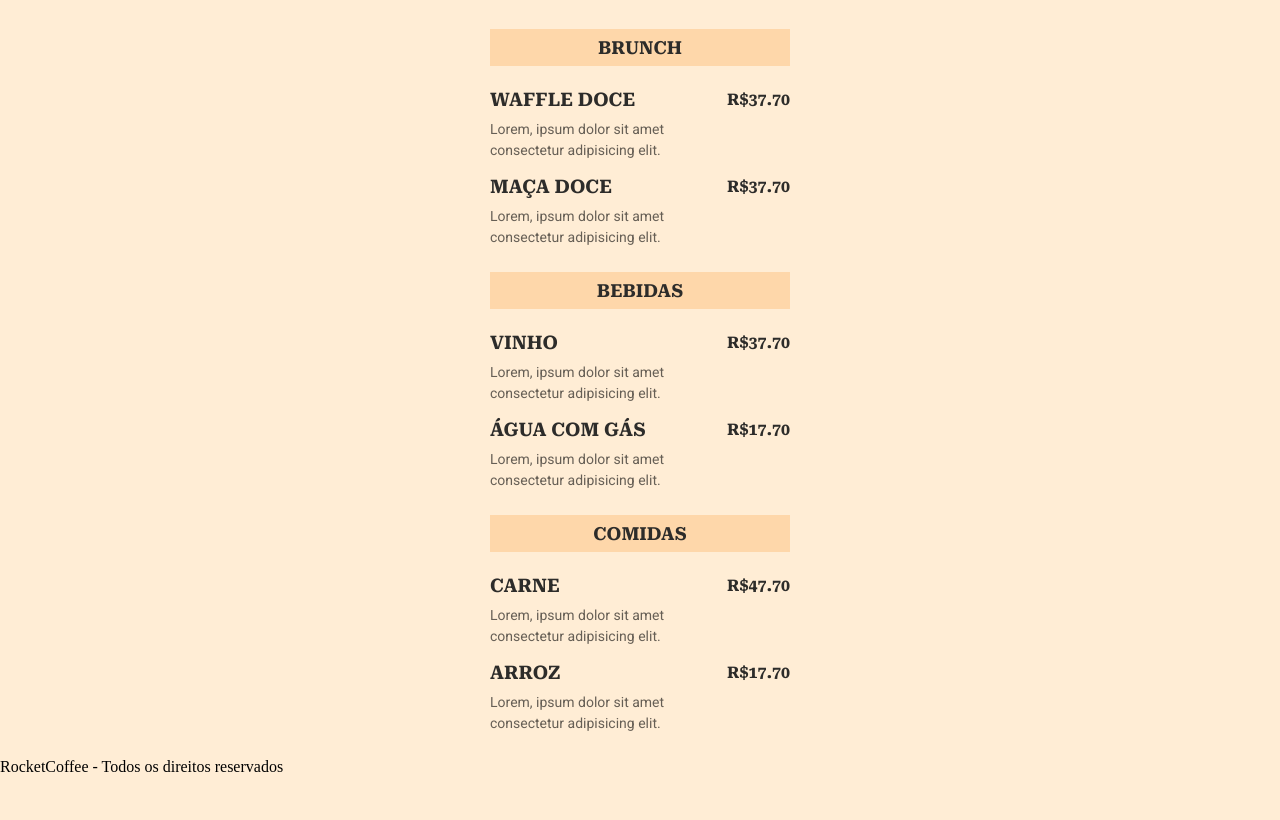
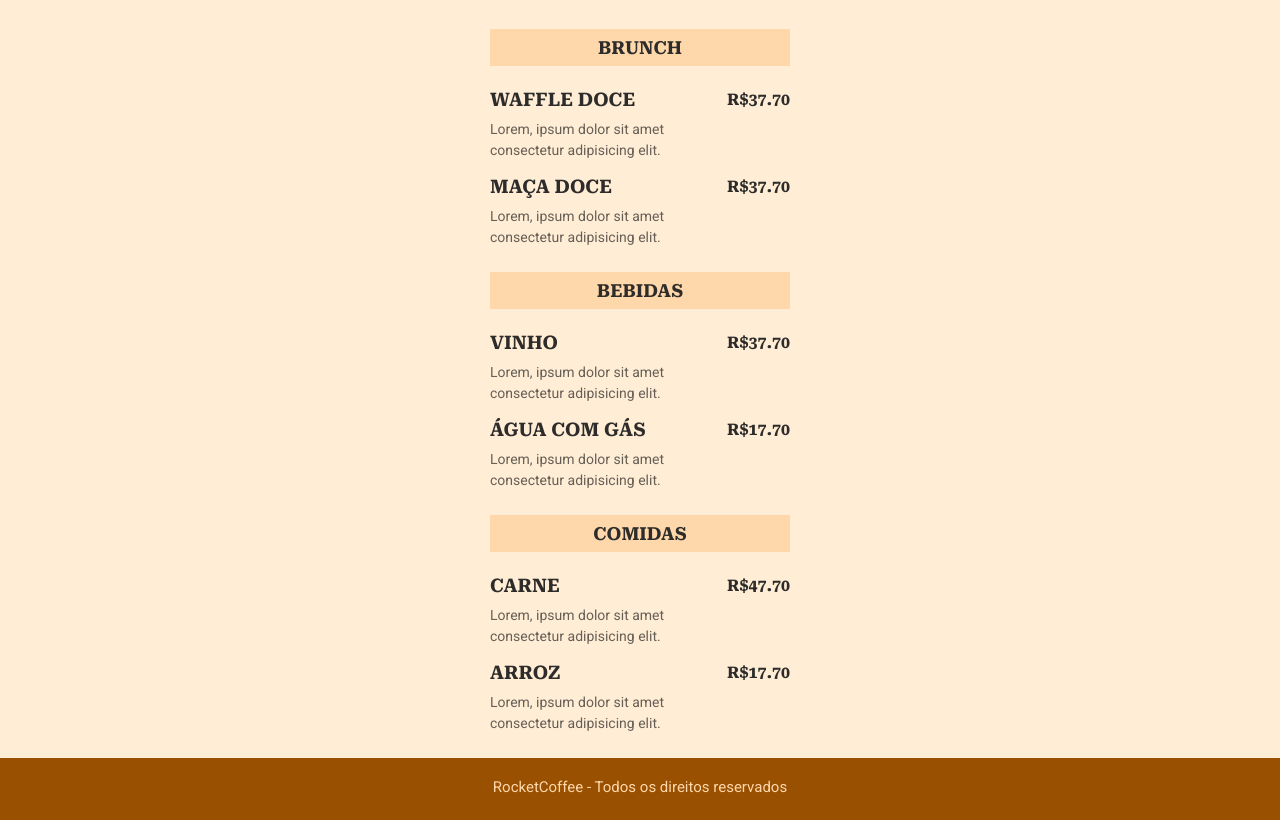
Before and after one commit to daiaanebarbosaf/digital-menu, a plain HTML site: page index.html in a window 1280 px wide. Shown: the part 88-908 px from the top of the page. Before the commit the page ends 864 px from the top, so only its background shows below. Drawn offline with Linux system fonts and the light colour scheme.

Commit message:
Update style.css

```diff
--- a/style.css
+++ b/style.css
@@ -118,3 +118,17 @@ ul li strong {
 
   color: var(--color-logo-primary);
 }
+
+footer {
+  width: 100%;
+  height: 42px;
+
+  background: var(--color-logo-secundaria);
+  color: var(--color-background-h2);
+
+  text-align: center;
+  font-family: var(--font-text-secundary);
+  font-size: 15px;
+
+  padding-top: 20px;
+}
```
